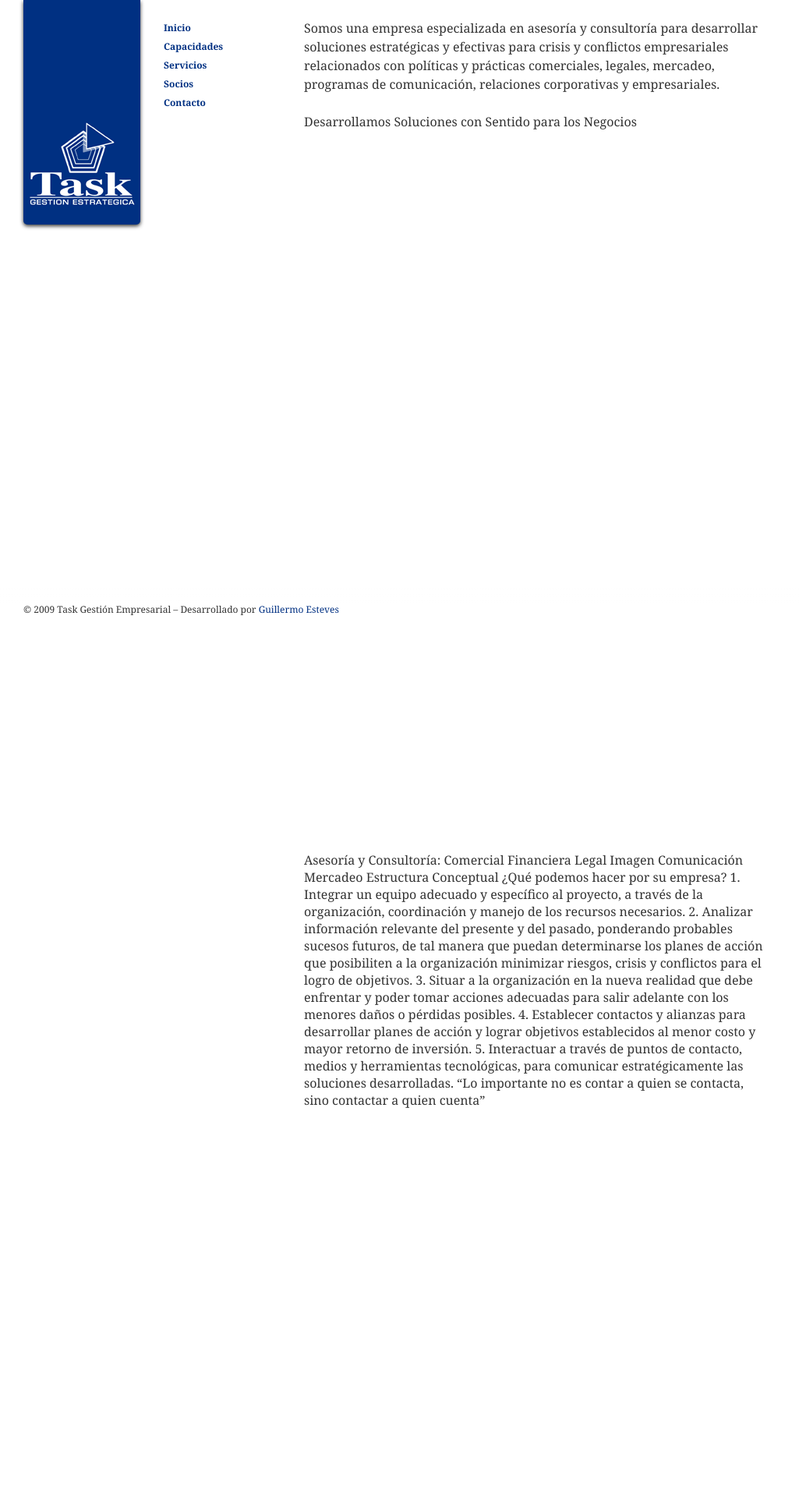
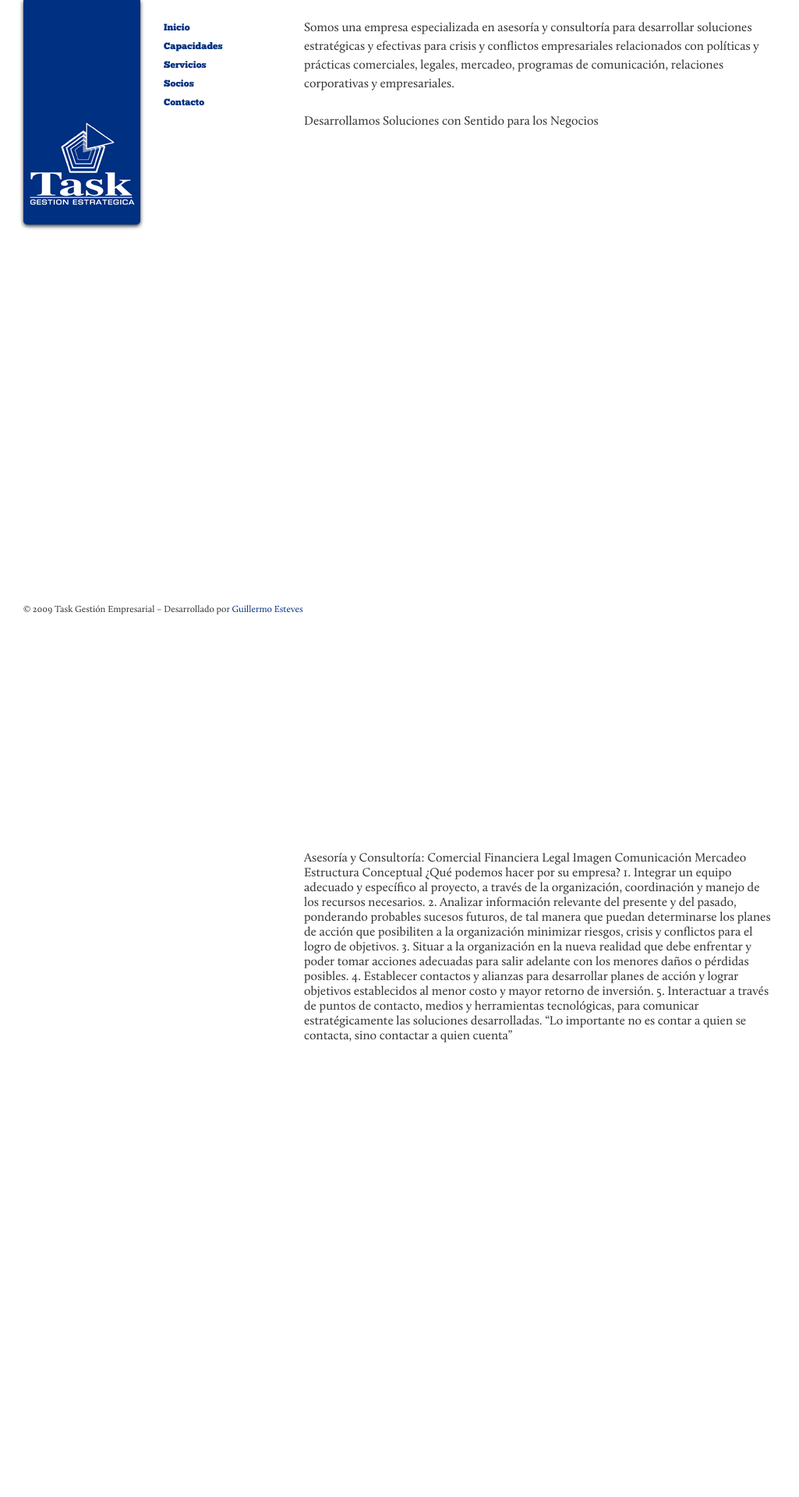
Before and after one commit to gesteves/taskgestion, a Python web app: template templates/index.html in a window 1280 px wide. Shown: the top 1920 px of the page at 78% size, without its empty margins (0-1025 px from the left). Run offline with Jinja, Linux system fonts and the light colour scheme; the template is opened without the code that fills it, so the values that code supplies are empty; some libraries are stand-ins or nearby versions.

Commit message:
Added font-face support and fonts

```diff
--- a/static/css/main.css
+++ b/static/css/main.css
@@ -11,8 +11,18 @@ html{color:#000;background:#FFF;}body,div,dl,dt,dd,ul,ol,li,h1,h2,h3,h4,h5,h6,pr
 Blue: #003082
 */
 
+@font-face {
+   font-family: Chunk;
+   src: url("/static/fonts/Chunkfive.otf") format("opentype");
+}
+
+@font-face {
+   font-family: Calluna;
+   src: url("/static/fonts/Calluna-Regular.otf") format("opentype");
+}
+
 body {
-	font-family: Georgia, "Times New Roman", Times, serif;
+	font-family: Calluna, Georgia, "Times New Roman", Times, serif;
 	color:#333;
 }
 
@@ -47,6 +57,7 @@ h1 a {
 }
 
 nav.main {
+	font-family:Chunk;
 	width:180px;
 	display:block;
 	position:fixed;
@@ -73,7 +84,10 @@ nav.main a {
 	-moz-border-radius:5px;
 	-webkit-transition:color 0.25s linear;
 	-webkit-transition:background 0.25s linear;
-	font-weight:bold;
+}
+
+nav.main a.selected {
+	background:rgba(204, 204, 204, 0.5);
 }
 
 nav.main a:link, nav.main a:visited{
@@ -84,7 +98,7 @@ nav.main a:hover, nav.main a:active{
 	text-decoration:none;
 	color:#fff;
 	background:#003082;
-	text-shadow:0 2px 2px #000;
+	text-shadow:0 1px 2px #000;
 }
 
 #content {
@@ -97,6 +111,13 @@ p {
 	font-size:16px;
 	line-height:1.5;
 	margin:1.5em 0;
+}
+
+h2 {
+	font-family:Chunk;
+	font-size:48px;
+	line-height:1;
+	margin:0.5em 0;
 }
 
 section {
@@ -137,7 +158,3 @@ footer p {
 	line-height:1;
 	margin:1em 0;
 }
-
-h2 {
-	margin-left:-60px;
-}
```
Also changed, not shown: static/fonts/Calluna-Regular.otf (added), static/fonts/Chunkfive.otf (added).
